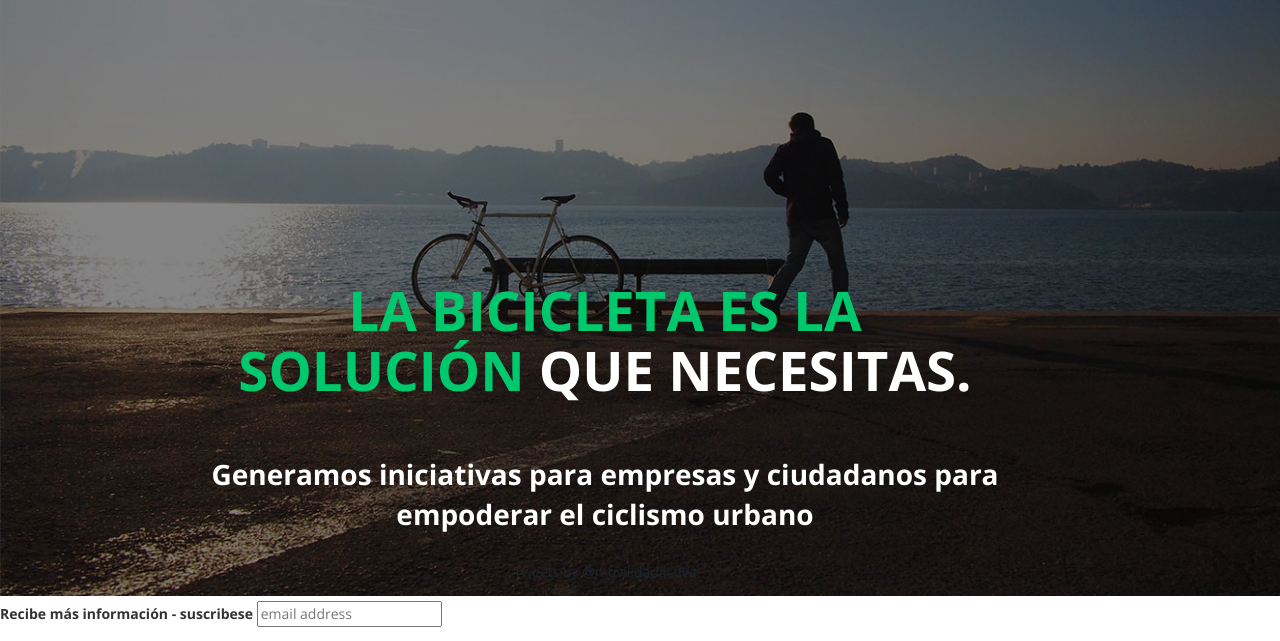
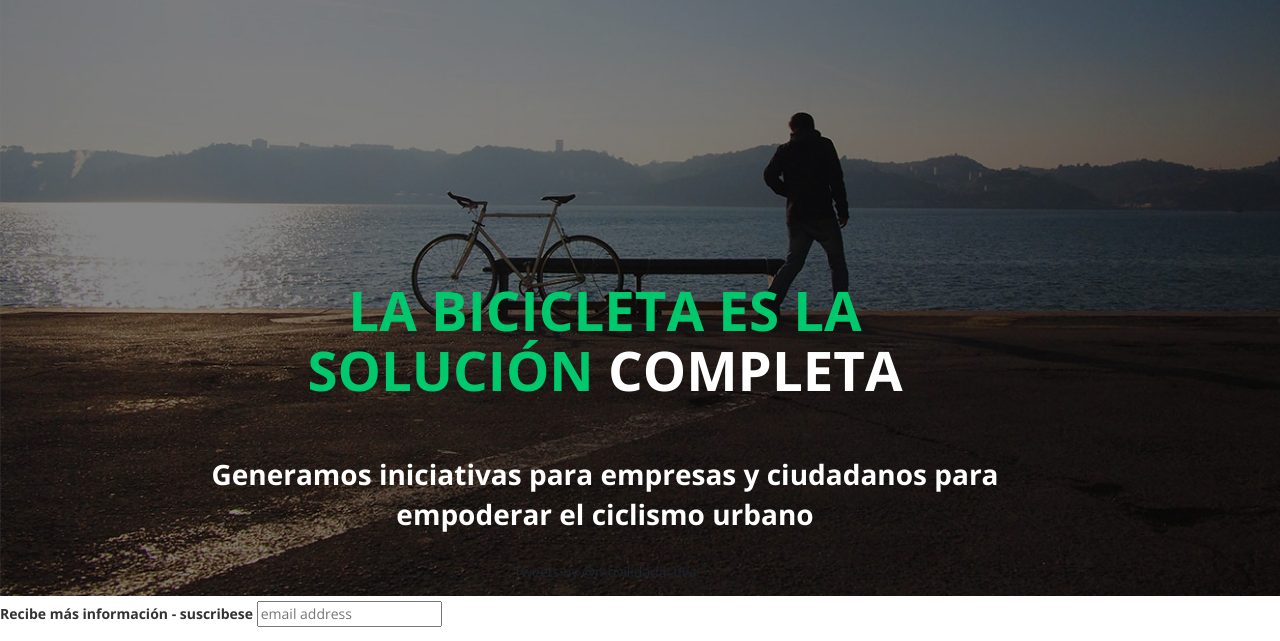
Before and after one commit to rolandharper/velo, a plain HTML site: page index.html in a window 1280 px wide. Shown: the part 104-745 px from the top of the page. Drawn offline with nearby package versions, Linux system fonts and the light colour scheme.

Commit message:
changement du titre

```diff
--- a/index.html
+++ b/index.html
@@ -80,7 +80,7 @@ License URL: http://creativecommons.org/licenses/by/3.0/
 	<div class="banner">
 		<div class="container">
 			<div class="banner-matter">
-				<h2> La bicicleta es la solución  <span> que necesitas.</span></h2>
+				<h2> La bicicleta es la solución  <span> completa </span></h2>
 				<p>Generamos iniciativas para empresas y ciudadanos para empoderar el ciclismo urbano </p>
 				<a class="twitter-timeline"
 	 						 width="250"
```
